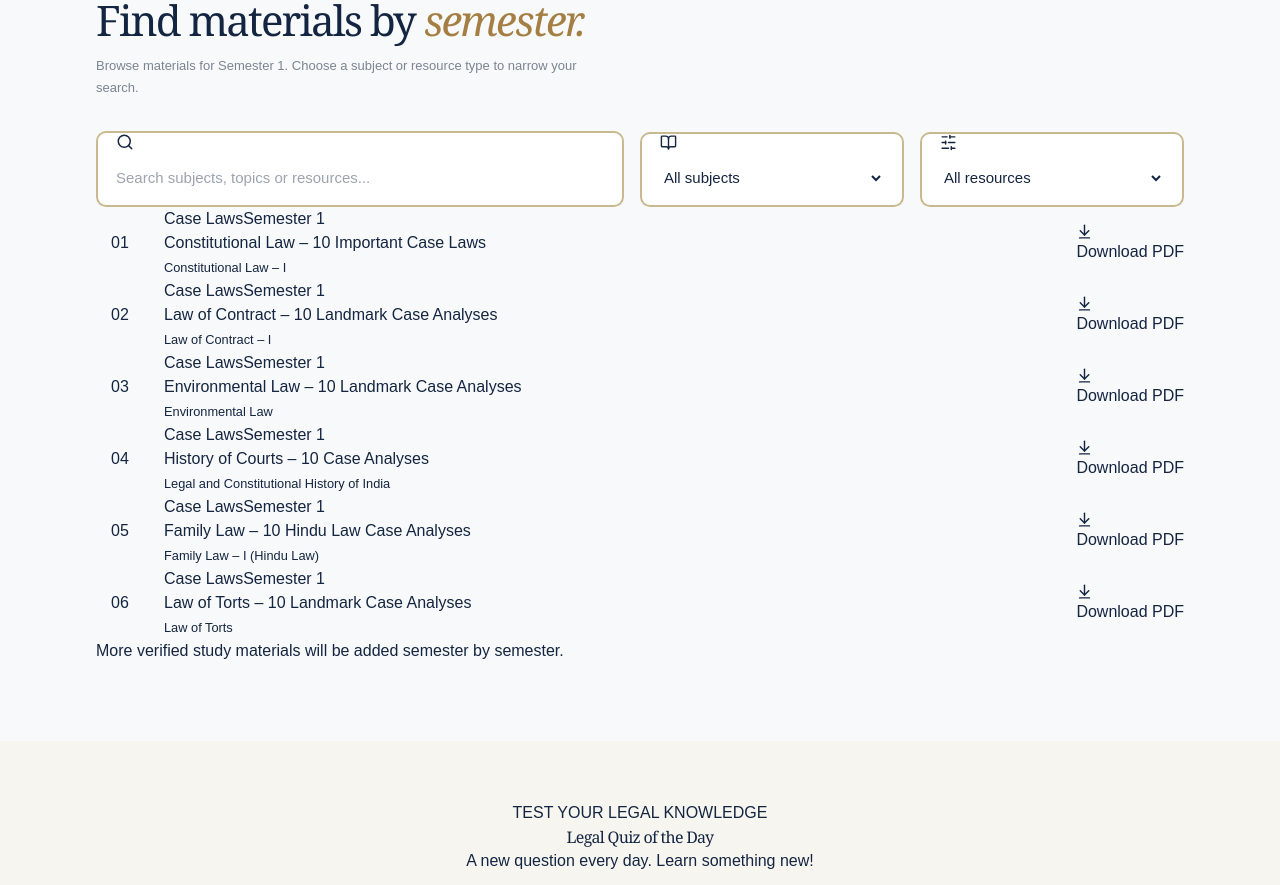
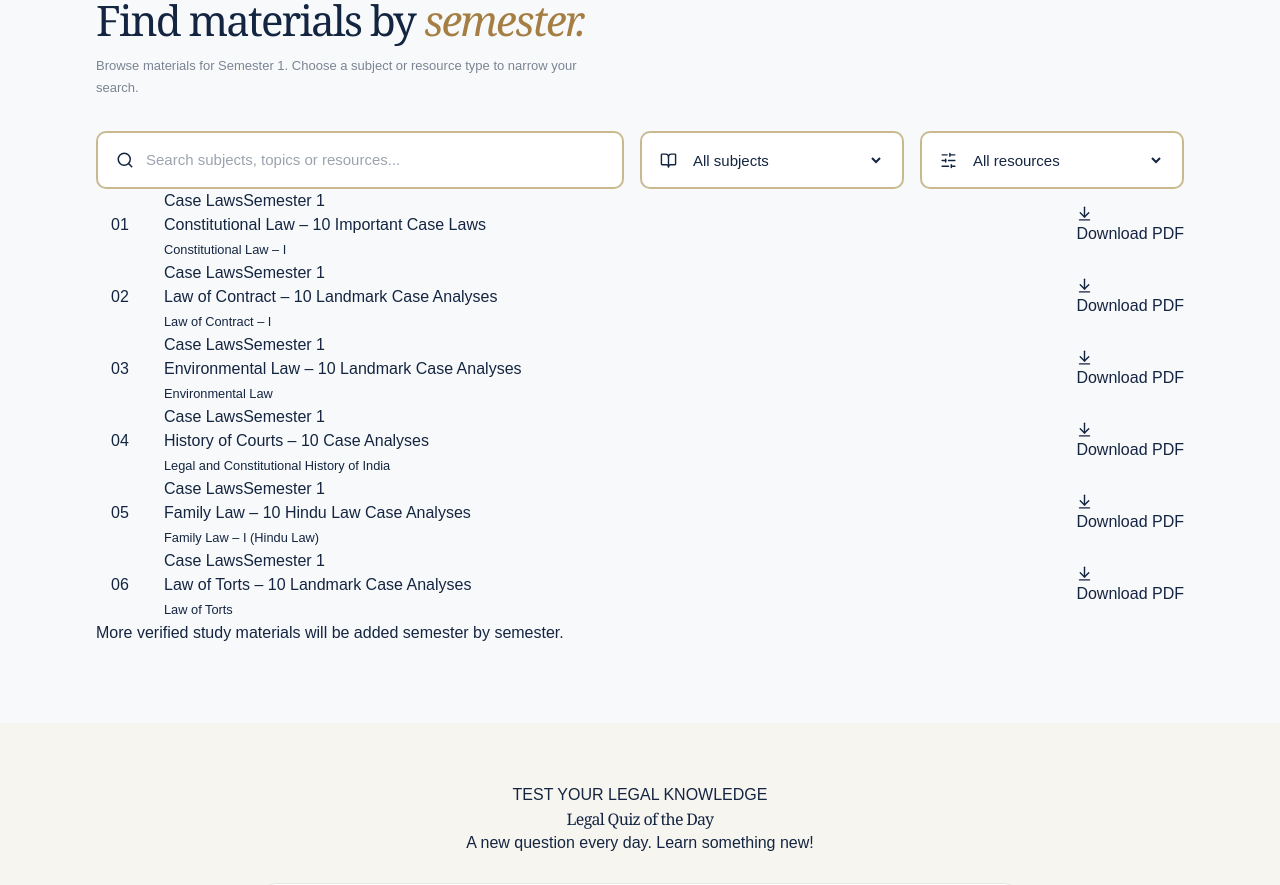
Before and after one commit to Vr7solutions/vignanreddy-legal-journey, a Next.js app: page / in a window 1280 px wide. Shown: the part 2100-2985 px from the top of the page. Built offline with nearby package versions, Linux system fonts and the light colour scheme.

Commit message:
Enhance resource-tools layout with flexbox styles
Add styles for resource-tools filter and search boxes.

```diff
--- a/app/globals.css
+++ b/app/globals.css
@@ -1134,3 +1134,16 @@ h2 em {
 .resource-tools .filter-box:focus-within {
   border-color: #b28a3c;
 }
+
+
+.resource-tools .filter-box,
+.resource-tools .search-box {
+  display: flex;
+  align-items: center;
+  gap: 12px;
+}
+
+.resource-tools .filter-box svg,
+.resource-tools .search-box svg {
+  flex-shrink: 0;
+}
```
